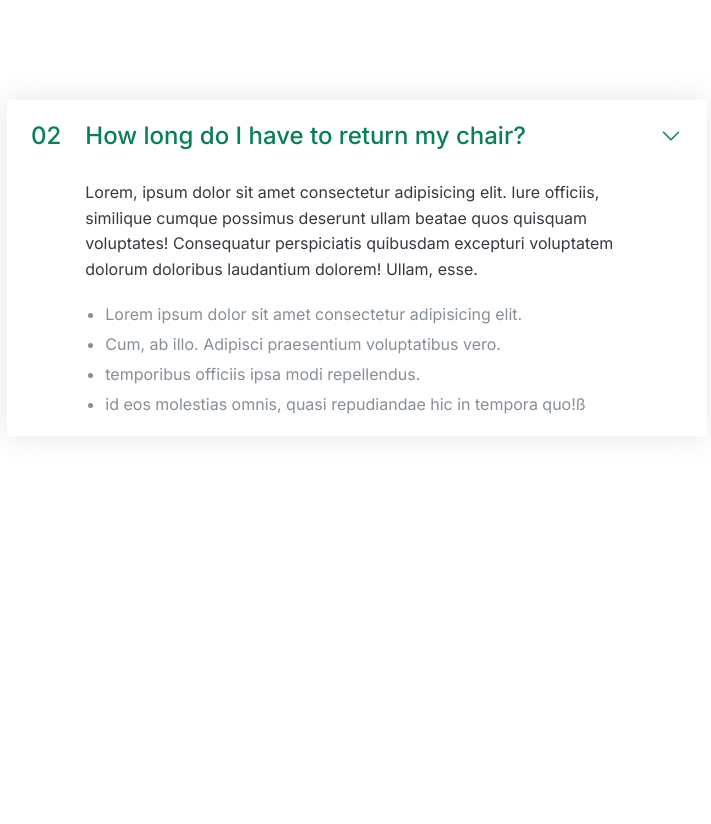
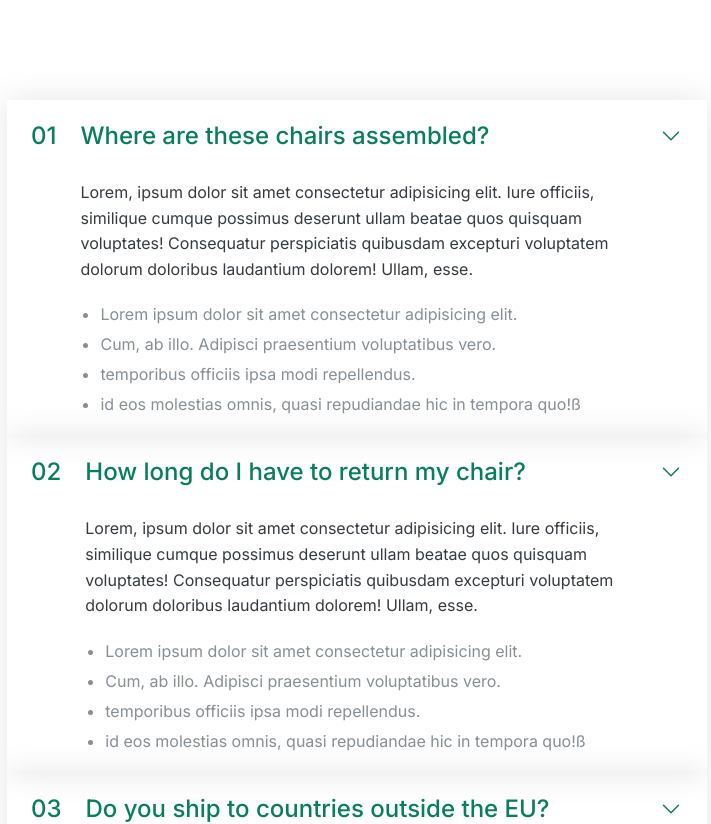
Before and after one commit to AElozinoLopez/refresher, a plain HTML site: page 06-Components/01-accordion.html in a window 1280 px wide. Shown: the top 824 px of the page, without its empty margins (283-994 px from the left). Before the commit the page ends 800 px from the top, so only its background shows below. Drawn offline with Linux system fonts and the light colour scheme.

Commit message:
Added two more properties to the accordion.

```diff
--- a/06-Components/01-accordion.html
+++ b/06-Components/01-accordion.html
@@ -46,6 +46,7 @@ FONT SIZE SYSTEM (px)
 
         column-gap: 24px;
         row-gap: 32px;
+        align-items: center;
       }
       .number,
       .text {
@@ -83,8 +84,78 @@ FONT SIZE SYSTEM (px)
   <body>
     <div class="accordion">
       <div class="items">
+        <p class="number">01</p>
+        <p class="text">Where are these chairs assembled?</p>
+        <svg
+          xmlns="http://www.w3.org/2000/svg"
+          fill="none"
+          viewBox="0 0 24 24"
+          stroke-width="1.5"
+          stroke="currentColor"
+          class="icon"
+        >
+          <path
+            stroke-linecap="round"
+            stroke-linejoin="round"
+            d="m19.5 8.25-7.5 7.5-7.5-7.5"
+          />
+        </svg>
+        <div class="hidden-box">
+          <p>
+            Lorem, ipsum dolor sit amet consectetur adipisicing elit. Iure
+            officiis, similique cumque possimus deserunt ullam beatae quos
+            quisquam voluptates! Consequatur perspiciatis quibusdam excepturi
+            voluptatem dolorum doloribus laudantium dolorem! Ullam, esse.
+          </p>
+          <ul>
+            <li>Lorem ipsum dolor sit amet consectetur adipisicing elit.</li>
+            <li>Cum, ab illo. Adipisci praesentium voluptatibus vero.</li>
+            <li>temporibus officiis ipsa modi repellendus.</li>
+            <li>
+              id eos molestias omnis, quasi repudiandae hic in tempora quo!ß
+            </li>
+          </ul>
+        </div>
+      </div>
+
+      <div class="items">
         <p class="number">02</p>
         <p class="text">How long do I have to return my chair?</p>
+        <svg
+          xmlns="http://www.w3.org/2000/svg"
+          fill="none"
+          viewBox="0 0 24 24"
+          stroke-width="1.5"
+          stroke="currentColor"
+          class="icon"
+        >
+          <path
+            stroke-linecap="round"
+            stroke-linejoin="round"
+            d="m19.5 8.25-7.5 7.5-7.5-7.5"
+          />
+        </svg>
+        <div class="hidden-box">
+          <p>
+            Lorem, ipsum dolor sit amet consectetur adipisicing elit. Iure
+            officiis, similique cumque possimus deserunt ullam beatae quos
+            quisquam voluptates! Consequatur perspiciatis quibusdam excepturi
+            voluptatem dolorum doloribus laudantium dolorem! Ullam, esse.
+          </p>
+          <ul>
+            <li>Lorem ipsum dolor sit amet consectetur adipisicing elit.</li>
+            <li>Cum, ab illo. Adipisci praesentium voluptatibus vero.</li>
+            <li>temporibus officiis ipsa modi repellendus.</li>
+            <li>
+              id eos molestias omnis, quasi repudiandae hic in tempora quo!ß
+            </li>
+          </ul>
+        </div>
+      </div>
+
+      <div class="items">
+        <p class="number">03</p>
+        <p class="text">Do you ship to countries outside the EU?</p>
         <svg
           xmlns="http://www.w3.org/2000/svg"
           fill="none"
```
